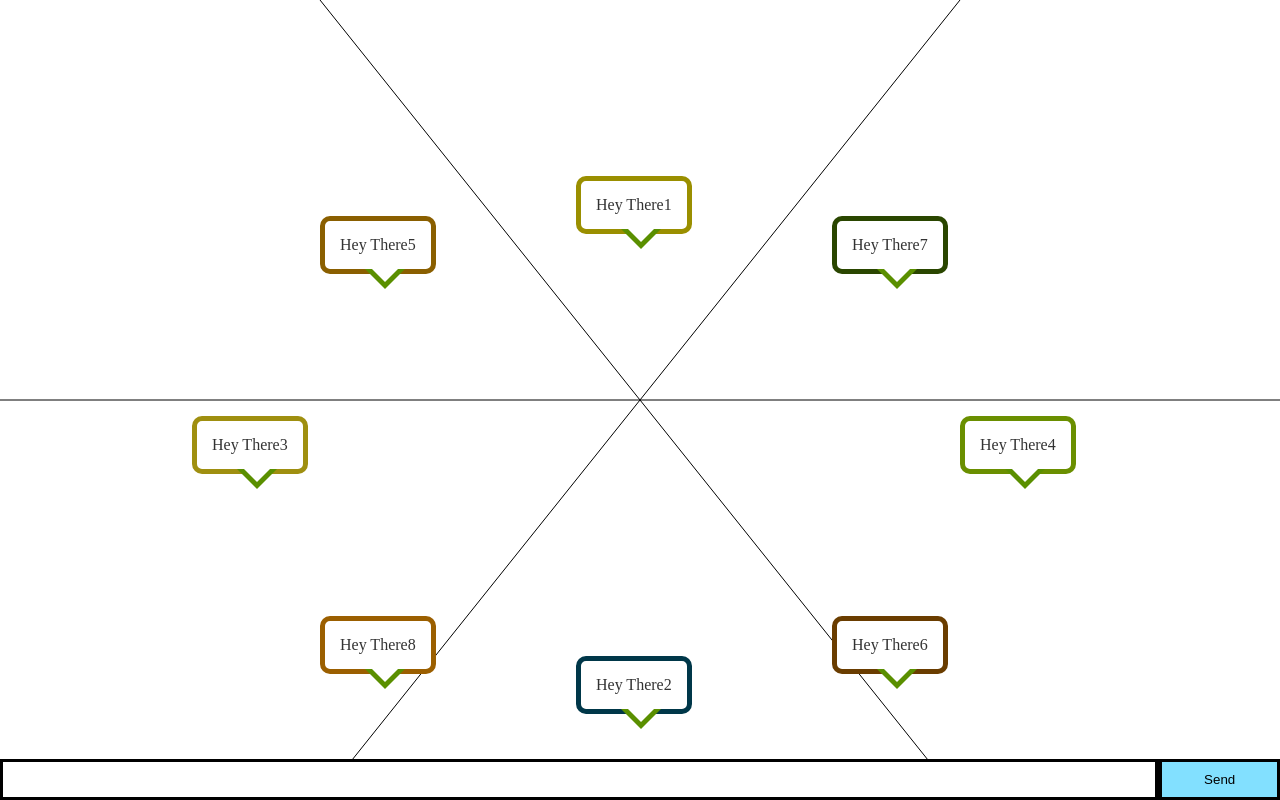
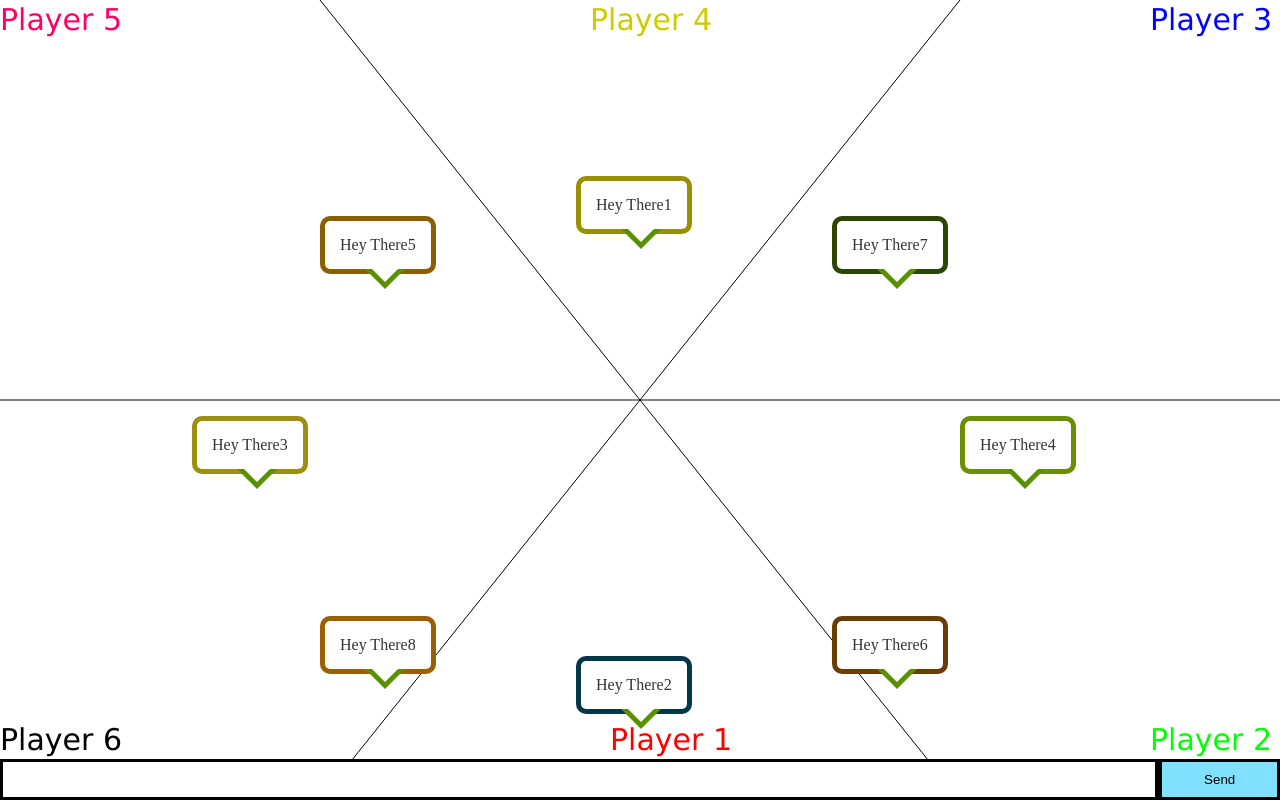
Before and after one commit to hermes-messenger/main, a website: page index.html in a window 1280 px wide. Drawn offline with nearby package versions, Linux system fonts and the light colour scheme; no server answers.

Commit message:
added player names

```diff
--- a/index.html
+++ b/index.html
@@ -23,6 +23,7 @@
     <script type="text/javascript">
         var canvas = document.getElementById("messenger");
         setCanvas(canvas);
+        createUsers();
         setTodrawMannys();
     </script>
     <div id="input_bar">
--- a/index.js
+++ b/index.js
@@ -29,18 +29,48 @@ function setCanvas(myCanvas){
 	ctx = canvas.getContext("2d");
 }
 
-var numUsers = 6;
+var numUsers;
 function createUsers(){
 
     // create users with default name
-    numUsers = 5;
+    numUsers = 6;
     users = new Array(numUsers);
+
     for(var i=1; i<=numUsers; i++ )
     {
         users[i-1] = new User();
         users[i-1].name = "Player " + i;
     }
-    drawSections(numUsers);
+    users[0].xpos = canvas.width  /  2;
+    users[0].ypos = canvas.height - 10;
+    users[1].xpos = canvas.width      ;
+    users[1].ypos = canvas.height - 10;
+    users[2].xpos = canvas.width      ;
+    users[2].ypos =                  0;
+    users[3].xpos = canvas.width  /  2;
+    users[3].ypos =                  0;
+    users[4].xpos =                  0;
+    users[4].ypos =                  0;
+    users[5].xpos =                  0;
+    users[5].ypos = canvas.height - 10;
+
+}
+
+function drawUsers(){
+    ctx.font= "30px Verdana";
+
+    ctx.fillStyle = '#FF0000';
+    ctx.fillText(users[0].name, users[0].xpos-30, users[0].ypos-40);
+    ctx.fillStyle = '#00FF00';
+    ctx.fillText(users[1].name, users[1].xpos-130, users[1].ypos-40);
+    ctx.fillStyle = '#0000FF';
+    ctx.fillText(users[2].name, users[2].xpos-130, users[2].ypos+30);
+    ctx.fillStyle = '#CCCC00';
+    ctx.fillText(users[3].name, users[3].xpos -50, users[3].ypos+30);
+    ctx.fillStyle = '#FF0066';
+    ctx.fillText(users[4].name, users[4].xpos, users[4].ypos+30);
+    ctx.fillStyle = '#000000';
+    ctx.fillText(users[5].name, users[5].xpos, users[5].ypos-40);
 }
 
 function mannyDraw(){
@@ -54,11 +84,11 @@ function mannyDraw(){
     ctx.moveTo(canvas.width*3/4, 0);
     ctx.lineTo(canvas.width/4,canvas.height);
     ctx.stroke();
+    drawUsers();
 }
 
-var whoToDraw = "";
 function setTodrawMannys(){
-	whoToDraw = "Manny";
+
 	mannyDraw();
 }
 
```
